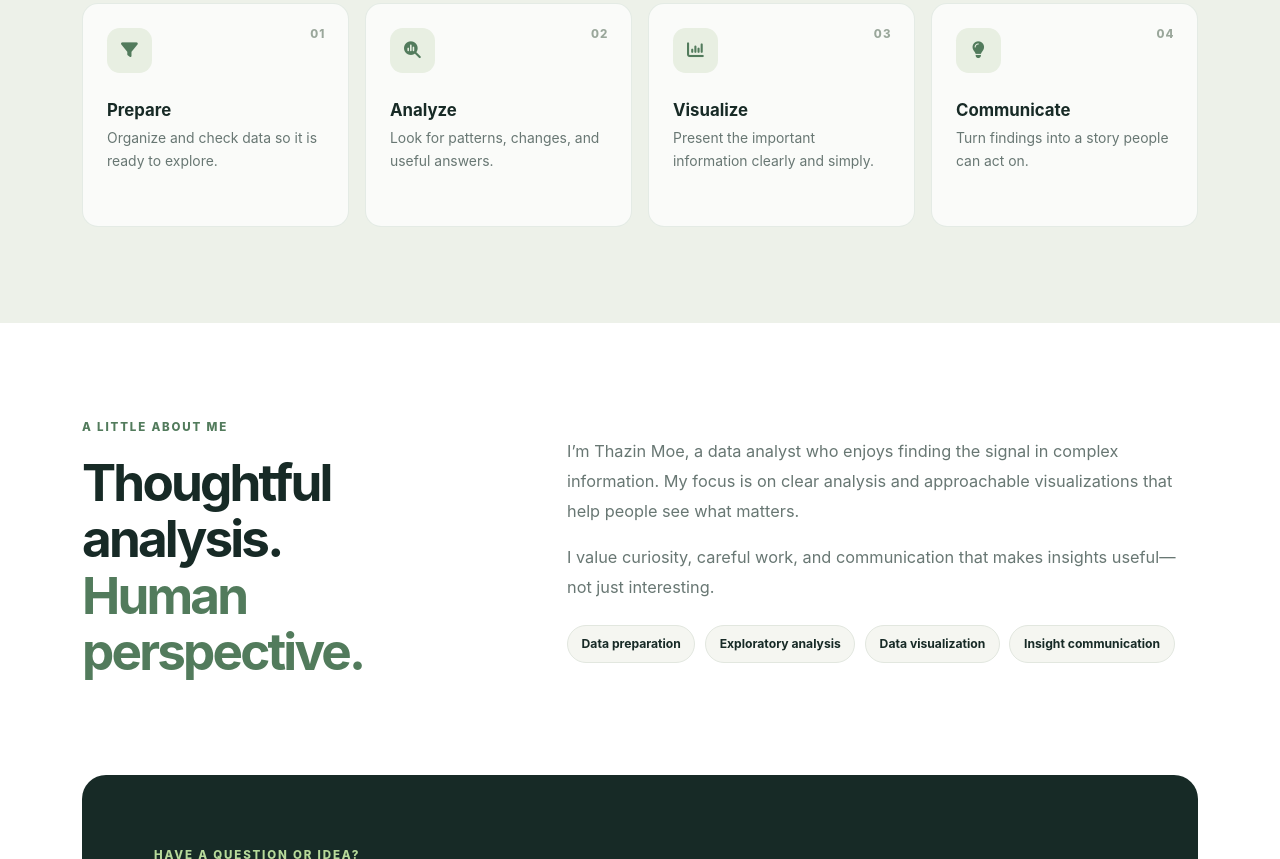
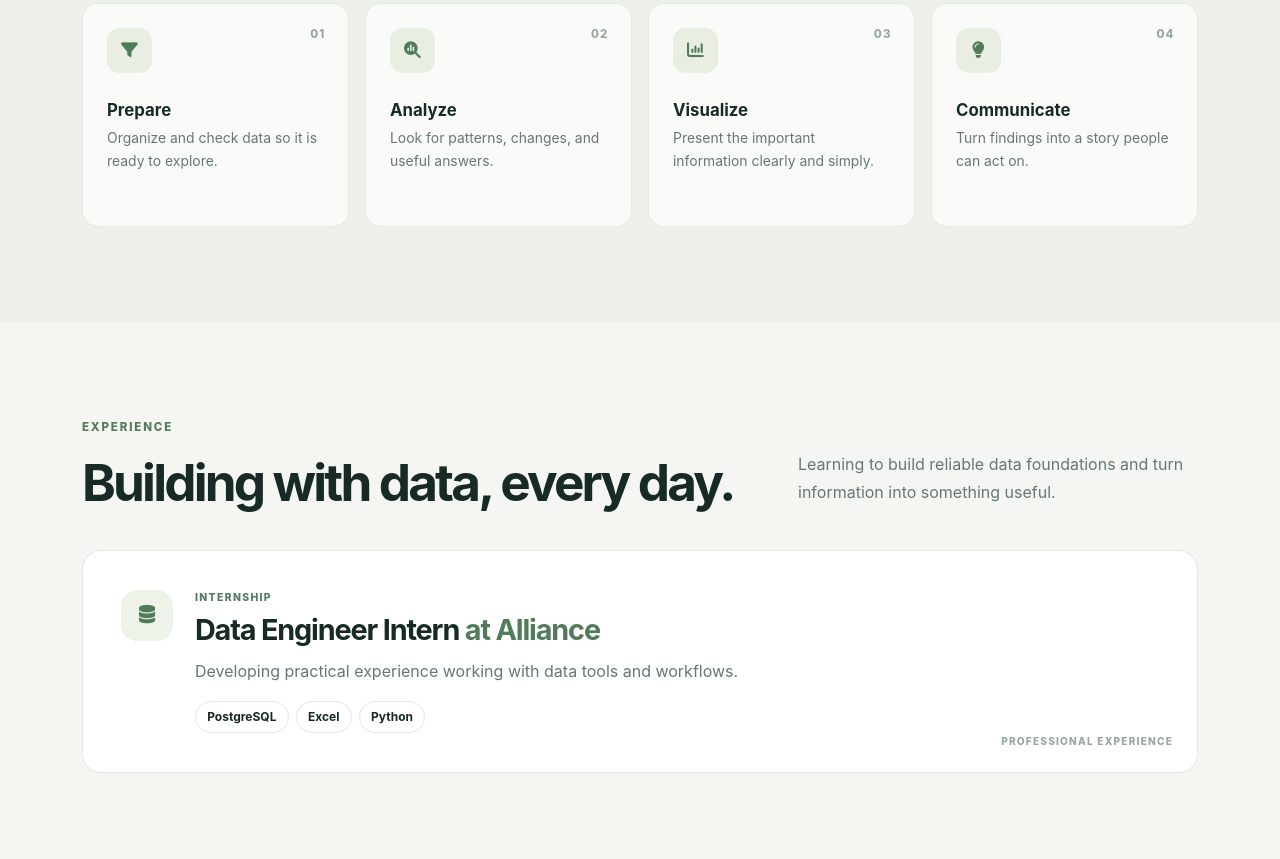
Before and after one commit to thazinmoe224389/Portfolio_, a plain HTML site: page index.html in a window 1280 px wide. Shown: the part 1941-2800 px from the top of the page. Drawn offline with nearby package versions, Linux system fonts and the light colour scheme.

Commit message:
Add experience section with animations and styling enhancements

```diff
--- a/index.html
+++ b/index.html
@@ -32,6 +32,7 @@
                     <li class="nav-item"><a class="nav-link" href="#about">About</a></li>
                     <li class="nav-item"><a class="nav-link" href="#skills">My approach</a></li>
                     <li class="nav-item"><a class="nav-link" href="#projects">Projects</a></li>
+                    <li class="nav-item"><a class="nav-link" href="#experience">Experience</a></li>
                     <li class="nav-item"><a class="nav-link nav-contact" href="#contact">Let’s connect <span
                                 aria-hidden="true">↗</span></a></li>
                 </ul>
@@ -77,7 +78,7 @@
 
         <section class="section-block projects-section" id="projects">
             <div class="container">
-                <div class="section-heading">
+                <div class="section-heading reveal">
                     <div>
                         <p class="eyebrow">SELECTED WORK</p>
                         <h2>Dashboards with a purpose.</h2>
@@ -101,7 +102,7 @@
                 </div>
 
                 <div class="row g-4">
-                    <div class="col-md-6 col-lg-4">
+                    <div class="col-md-6 col-lg-4 reveal">
                         <article class="project-card" data-category="tracking">
                             <div class="project-image-wrap">
                                 <img src="./image/proj1.png" alt="Project tracking dashboard with timeline, budget, and task charts"
@@ -123,7 +124,7 @@
                             </div>
                         </article>
                     </div>
-                    <div class="col-md-6 col-lg-4">
+                    <div class="col-md-6 col-lg-4 reveal">
                         <article class="project-card" data-category="performance">
                             <div class="project-image-wrap">
                                 <img src="./image/proj2.png" alt="Dark project status dashboard with cost and performance visuals"
@@ -145,7 +146,7 @@
                             </div>
                         </article>
                     </div>
-                    <div class="col-md-6 col-lg-4">
+                    <div class="col-md-6 col-lg-4 reveal">
                         <article class="project-card" data-category="scheduling">
                             <div class="project-image-wrap">
                                 <img src="./image/proj5.jfif" alt="Project management dashboard with project timeline, budget, and workload charts"
@@ -191,7 +192,7 @@
 
         <section class="section-block skills-section" id="skills">
             <div class="container">
-                <div class="section-heading">
+                <div class="section-heading reveal">
                     <div>
                         <p class="eyebrow">HOW I WORK</p>
                         <h2>From raw data to a clear story.</h2>
@@ -200,7 +201,7 @@
                         to a confident next step.</p>
                 </div>
                 <div class="row g-3">
-                    <div class="col-sm-6 col-lg-3">
+                    <div class="col-sm-6 col-lg-3 reveal">
                         <article class="process-card">
                             <span class="process-number">01</span>
                             <i class="fa-solid fa-filter" aria-hidden="true"></i>
@@ -208,7 +209,7 @@
                             <p>Organize and check data so it is ready to explore.</p>
                         </article>
                     </div>
-                    <div class="col-sm-6 col-lg-3">
+                    <div class="col-sm-6 col-lg-3 reveal">
                         <article class="process-card">
                             <span class="process-number">02</span>
                             <i class="fa-solid fa-magnifying-glass-chart" aria-hidden="true"></i>
@@ -216,7 +217,7 @@
                             <p>Look for patterns, changes, and useful answers.</p>
                         </article>
                     </div>
-                    <div class="col-sm-6 col-lg-3">
+                    <div class="col-sm-6 col-lg-3 reveal">
                         <article class="process-card">
                             <span class="process-number">03</span>
                             <i class="fa-solid fa-chart-column" aria-hidden="true"></i>
@@ -224,7 +225,7 @@
                             <p>Present the important information clearly and simply.</p>
                         </article>
                     </div>
-                    <div class="col-sm-6 col-lg-3">
+                    <div class="col-sm-6 col-lg-3 reveal">
                         <article class="process-card">
                             <span class="process-number">04</span>
                             <i class="fa-solid fa-lightbulb" aria-hidden="true"></i>
@@ -236,14 +237,41 @@
             </div>
         </section>
 
+        <section class="section-block experience-section" id="experience">
+            <div class="container">
+                <div class="section-heading reveal">
+                    <div>
+                        <p class="eyebrow">EXPERIENCE</p>
+                        <h2>Building with data, every day.</h2>
+                    </div>
+                    <p class="section-intro">Learning to build reliable data foundations and turn information into
+                        something useful.</p>
+                </div>
+                <article class="experience-card reveal">
+                    <div class="experience-marker" aria-hidden="true"><i class="fa-solid fa-database"></i></div>
+                    <div class="experience-details">
+                        <p class="project-type">INTERNSHIP</p>
+                        <h3>Data Engineer Intern <span>at Alliance</span></h3>
+                        <p>Developing practical experience working with data tools and workflows.</p>
+                        <ul class="experience-tools" aria-label="Tools used">
+                            <li>PostgreSQL</li>
+                            <li>Excel</li>
+                            <li>Python</li>
+                        </ul>
+                    </div>
+                    <span class="experience-label">PROFESSIONAL EXPERIENCE</span>
+                </article>
+            </div>
+        </section>
+
         <section class="section-block about-section" id="about">
             <div class="container">
                 <div class="row align-items-center g-5">
-                    <div class="col-lg-5">
+                    <div class="col-lg-5 reveal">
                         <p class="eyebrow">A LITTLE ABOUT ME</p>
                         <h2>Thoughtful analysis.<br><span class="accent-text">Human perspective.</span></h2>
                     </div>
-                    <div class="col-lg-7">
+                    <div class="col-lg-7 reveal">
                         <p class="about-copy">I’m Thazin Moe, a data analyst who enjoys finding the signal in complex
                             information. My focus is on clear analysis and approachable visualizations that help people
                             see what matters.</p>
@@ -262,7 +290,7 @@
 
         <section class="contact-section" id="contact">
             <div class="container">
-                <div class="contact-panel">
+                <div class="contact-panel reveal">
                     <div>
                         <p class="eyebrow">HAVE A QUESTION OR IDEA?</p>
                         <h2>Let’s make data<br>make sense.</h2>
@@ -343,6 +371,25 @@
                 projectDialog.close();
             }
         });
+
+        if (!window.matchMedia("(prefers-reduced-motion: reduce)").matches && "IntersectionObserver" in window) {
+            const revealItems = document.querySelectorAll(".reveal");
+            const revealObserver = new IntersectionObserver((entries, observer) => {
+                entries.forEach((entry) => {
+                    if (entry.isIntersecting) {
+                        entry.target.classList.add("is-visible");
+                        observer.unobserve(entry.target);
+                    }
+                });
+            }, { threshold: 0.12 });
+
+            revealItems.forEach((item, index) => {
+                item.style.setProperty("--reveal-delay", `${(index % 4) * 90}ms`);
+                revealObserver.observe(item);
+            });
+
+            document.body.classList.add("motion-ready");
+        }
     </script>
 </body>
 
--- a/style.css
+++ b/style.css
@@ -97,6 +97,14 @@ button:focus-visible {
     overflow: hidden;
 }
 
+.hero-section .col-lg-7 {
+    animation: hero-arrive .75s cubic-bezier(.2, .7, .2, 1) both;
+}
+
+.hero-section .portrait-wrap {
+    animation: hero-arrive .85s .12s cubic-bezier(.2, .7, .2, 1) both;
+}
+
 .hero-section::before {
     position: absolute;
     top: 5%;
@@ -126,6 +134,7 @@ button:focus-visible {
     background: #81a96a;
     box-shadow: 0 0 0 4px rgba(129, 169, 106, .14);
     vertical-align: 1px;
+    animation: status-pulse 2.4s ease-out infinite;
 }
 
 .hero-section h1 {
@@ -309,6 +318,18 @@ button:focus-visible {
 
 .projects-section {
     background: var(--surface);
+}
+
+.motion-ready .reveal {
+    opacity: 0;
+    transform: translateY(1.2rem);
+    transition: opacity .65s ease, transform .65s cubic-bezier(.2, .7, .2, 1);
+    transition-delay: var(--reveal-delay, 0ms);
+}
+
+.motion-ready .reveal.is-visible {
+    opacity: 1;
+    transform: translateY(0);
 }
 
 .section-heading {
@@ -613,6 +634,88 @@ button:focus-visible {
     background: #edf1e9;
 }
 
+.experience-section {
+    background: var(--page);
+}
+
+.experience-card {
+    position: relative;
+    display: flex;
+    min-height: 12rem;
+    align-items: flex-start;
+    gap: 1.4rem;
+    padding: clamp(1.4rem, 4vw, 2.4rem);
+    overflow: hidden;
+    border: 1px solid var(--line);
+    border-radius: 1.2rem;
+    background: var(--surface);
+}
+
+.experience-marker {
+    display: grid;
+    width: 3.2rem;
+    height: 3.2rem;
+    flex: 0 0 auto;
+    place-items: center;
+    border-radius: 1rem;
+    background: #edf3e8;
+    color: var(--accent);
+    font-size: 1.15rem;
+}
+
+.experience-details {
+    max-width: 46rem;
+}
+
+.experience-details .project-type {
+    margin-bottom: .5rem;
+}
+
+.experience-details h3 {
+    margin: 0 0 .65rem;
+    font-size: clamp(1.25rem, 3vw, 1.8rem);
+    font-weight: 730;
+    letter-spacing: -.04em;
+}
+
+.experience-details h3 span {
+    color: var(--accent);
+}
+
+.experience-details > p:not(.project-type) {
+    margin-bottom: 1rem;
+    color: var(--muted);
+    line-height: 1.7;
+}
+
+.experience-tools {
+    display: flex;
+    flex-wrap: wrap;
+    gap: .45rem;
+    margin: 0;
+    padding: 0;
+    list-style: none;
+}
+
+.experience-tools li {
+    padding: .38rem .7rem;
+    border: 1px solid var(--line);
+    border-radius: 999px;
+    color: var(--ink);
+    font-size: .75rem;
+    font-weight: 650;
+}
+
+.experience-label {
+    position: absolute;
+    right: 1.5rem;
+    bottom: 1.4rem;
+    color: #9aa79d;
+    font-size: .63rem;
+    font-weight: 800;
+    letter-spacing: .12em;
+}
+
 .process-card {
     position: relative;
     height: 100%;
@@ -806,6 +909,22 @@ button:focus-visible {
         padding-left: 1rem;
     }
 
+    .experience-card {
+        gap: 1rem;
+        padding-bottom: 3.7rem;
+    }
+
+    .experience-marker {
+        width: 2.7rem;
+        height: 2.7rem;
+    }
+
+    .experience-label {
+        right: 1.25rem;
+        bottom: 1.15rem;
+        font-size: .57rem;
+    }
+
     .contact-section {
         padding-bottom: 3.5rem;
     }
@@ -825,6 +944,34 @@ button:focus-visible {
     *::before,
     *::after {
         scroll-behavior: auto !important;
+        animation-duration: .01ms !important;
+        animation-iteration-count: 1 !important;
         transition-duration: .01ms !important;
     }
 }
+
+@keyframes hero-arrive {
+    from {
+        opacity: 0;
+        transform: translateY(1.1rem);
+    }
+
+    to {
+        opacity: 1;
+        transform: translateY(0);
+    }
+}
+
+@keyframes status-pulse {
+    0% {
+        box-shadow: 0 0 0 0 rgba(129, 169, 106, .35);
+    }
+
+    70% {
+        box-shadow: 0 0 0 6px rgba(129, 169, 106, 0);
+    }
+
+    100% {
+        box-shadow: 0 0 0 0 rgba(129, 169, 106, 0);
+    }
+}
```
